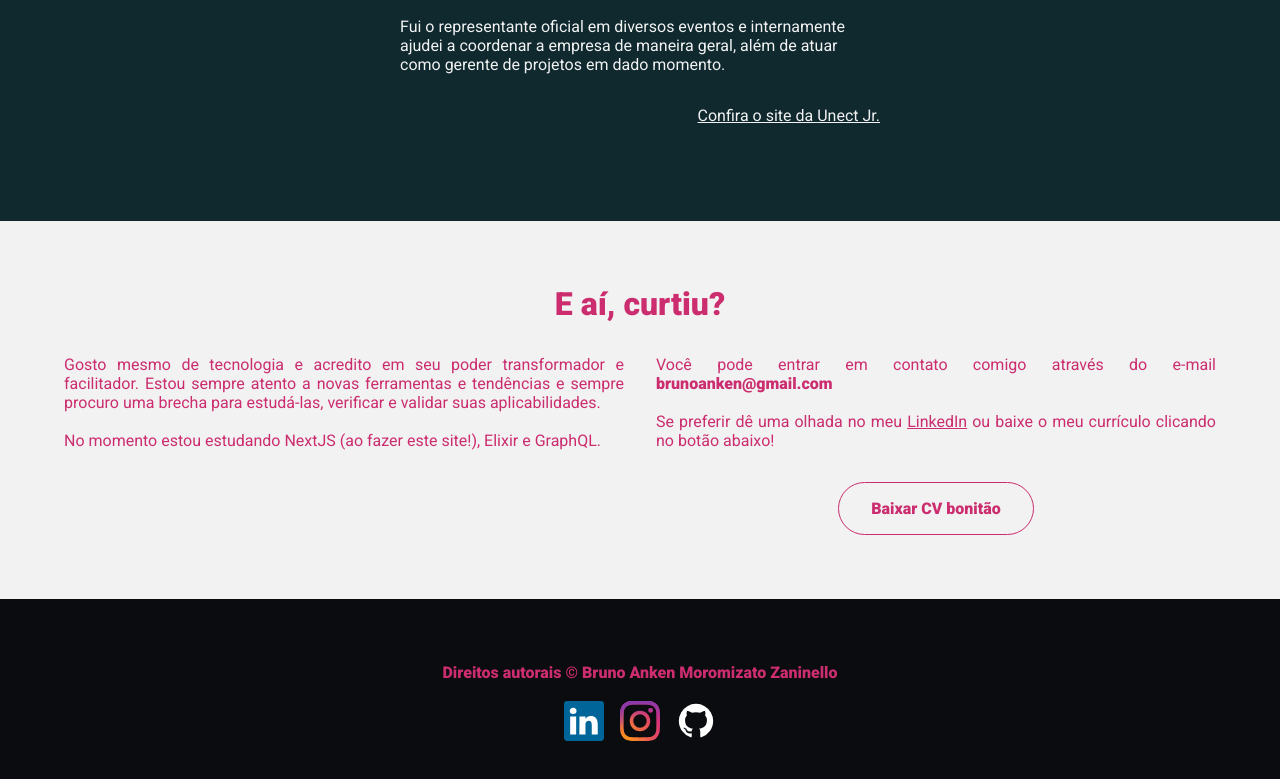
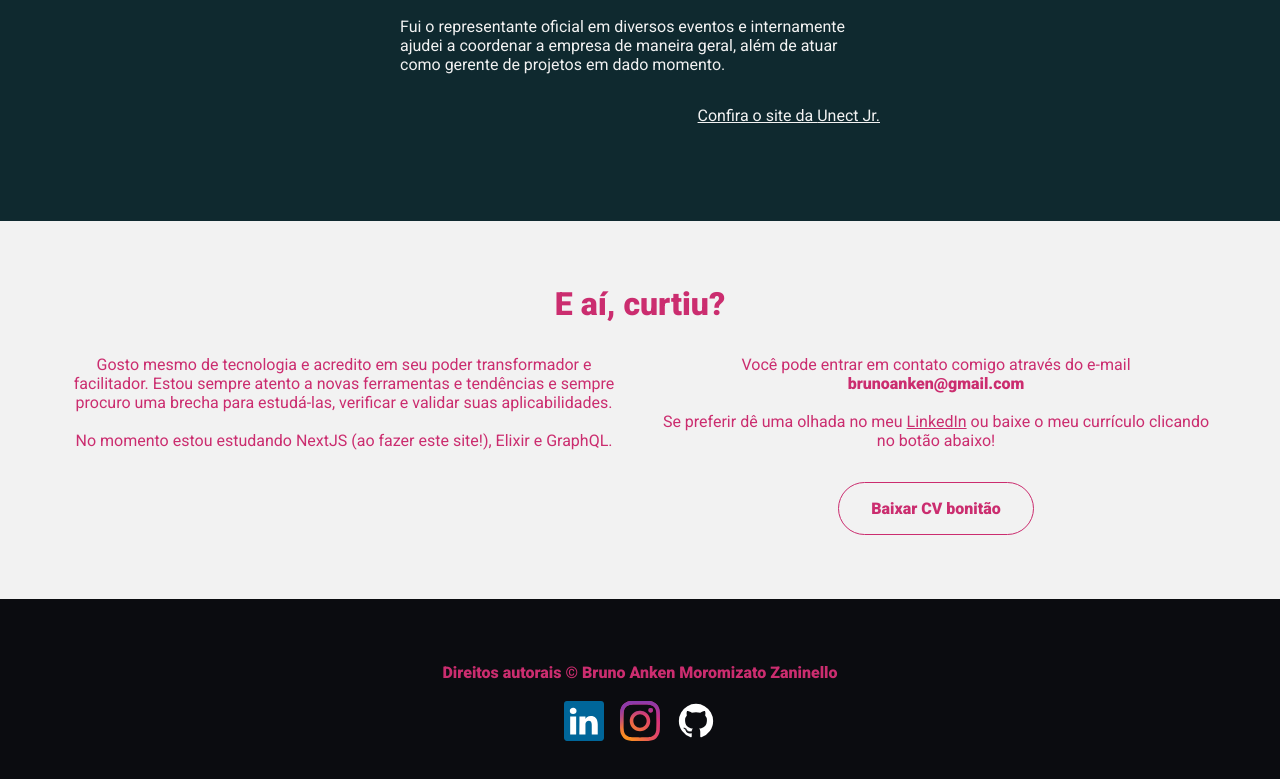
Before and after one commit to brunoanken/anken.dev, a Next.js app: page / in a window 1280 px wide. Shown: the part 1985-2764 px from the top of the page. Built offline with nearby package versions, Linux system fonts and the light colour scheme.

Commit message:
:recycle: Remove justified text from the last section in home page.

```diff
--- a/pages/index.js
+++ b/pages/index.js
@@ -116,7 +116,7 @@ export default function Home() {
 
           <div className={styles['motivational']}>
 
-            <div className="text-justify">
+            <div>
               <p>
                 Gosto mesmo de tecnologia e acredito em seu poder transformador e facilitador.
                 Estou sempre atento a novas ferramentas e tendências e sempre procuro uma brecha para
@@ -128,7 +128,7 @@ export default function Home() {
               </p>
             </div>
 
-            <div className="text-justify column">
+            <div>
               <p>
                 Você pode entrar em contato comigo através do e-mail <strong>brunoanken@gmail.com</strong>
               </p>
```
